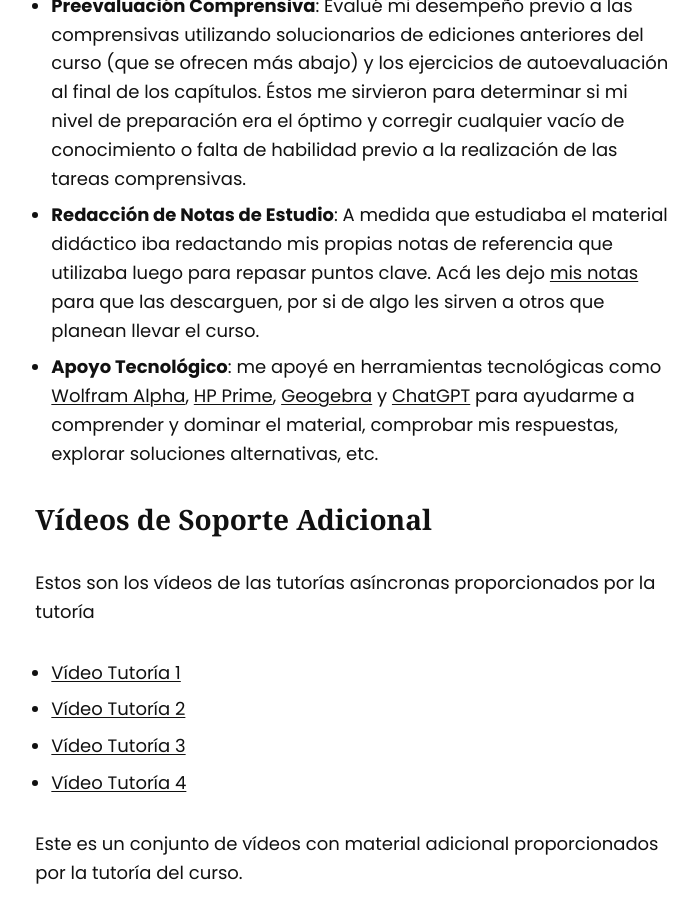
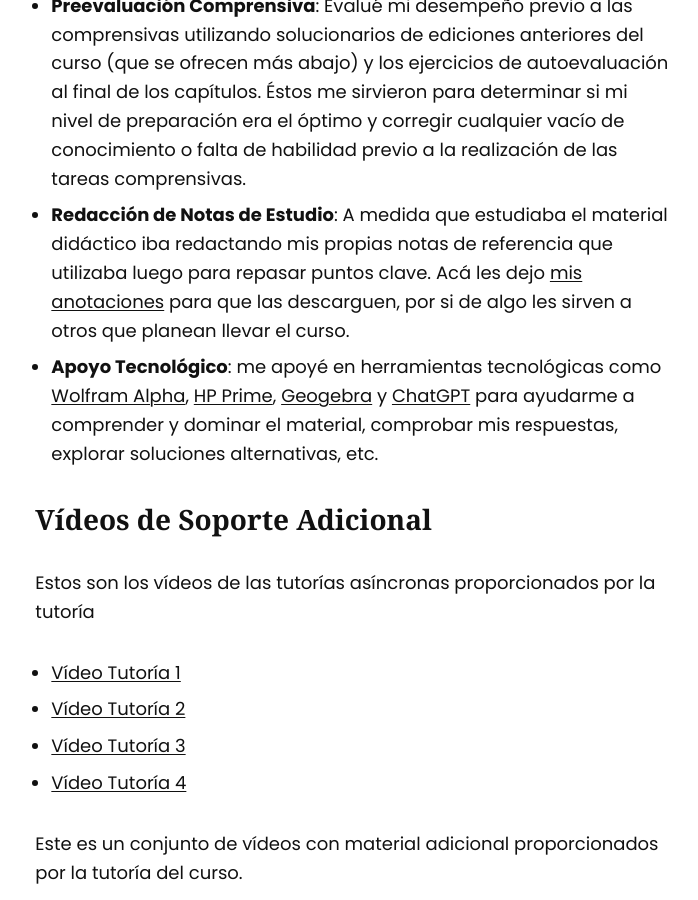
Before and after one commit to asoesem/asoesem.github.io, a Jekyll site: the page built from _posts/2023-12-23-logica-y-teoria-de-conjuntos-rev.md, in a window 1280 px wide and 900 px high, scrolled down 9426 px. Shown: the whole window, without its empty margins (454-1152 px from the left). Built offline with Jekyll 4.4.1, drawn with Linux system fonts in a browser that asks for light colours.

```diff
--- a/_posts/2023-12-23-logica-y-teoria-de-conjuntos-rev.md
+++ b/_posts/2023-12-23-logica-y-teoria-de-conjuntos-rev.md
@@ -134,7 +134,7 @@
 * **Foro de Consultas**: Consulté extensivamente en los foros. Cada vez que me encontraba algo en el libro que no comprendía, escribía una entrada en el foro y compañeros y tutores siempre me ayudaron a encontrar las respuestas. Escribí varias decenas de preguntas en el foro, y participé en discusiones muy interesantes y enriquecedoras con compañeros y profesores. Siempre me ha parecido extraño que los estudiantes no explotamos más este recurso, pero en mi caso personal siempre hago el propio de aclarar mis dudas en los foros.
 * **Tutorías**: Estuve presente en todas las tutorías y tuve oportunidad de evacuar dudas adicionales y solicitar guía del tutor sobre como prepararme apropiadamente para las evaluaciones comprensivas. No siempre es fácil asistir a las tutorías, y al ser en fines de semana, muchos prefieren verlas de forma asíncrona. Sin embargo, el estar presente en las tutorías, no solo le permite al estudiante realizar consultas en tiempo real, sino que además le permite construir una relación con el tutor y sus compañeros que no se puede desestimar. Esta participación activa puede hacer la experiencia de aprendizaje algo más enriquecedor y, en mi caso, ha sido clave para el éxito. Entonces, cuando el curso tiene un buen tutor, como es el caso de este curso, pienso que vale la pena asistir en vivo siempre que sea posible.
 * **Preevaluación Comprensiva**: Evalué mi desempeño previo a las comprensivas utilizando solucionarios de ediciones anteriores del curso (que se ofrecen más abajo) y los ejercicios de autoevaluación al final de los capítulos. Éstos me sirvieron para determinar si mi nivel de preparación era el óptimo y corregir cualquier vacío de conocimiento o falta de habilidad previo a la realización de las tareas comprensivas.
-* **Redacción de Notas de Estudio**: A medida que estudiaba el material didáctico iba redactando mis propias notas de referencia que utilizaba luego para repasar puntos clave. Acá les dejo [mis notas][38] para que las descarguen, por si de algo les sirven a otros que planean llevar el curso.
+* **Redacción de Notas de Estudio**: A medida que estudiaba el material didáctico iba redactando mis propias notas de referencia que utilizaba luego para repasar puntos clave. Acá les dejo [mis anotaciones][38] para que las descarguen, por si de algo les sirven a otros que planean llevar el curso.
 * **Apoyo Tecnológico**: me apoyé en herramientas tecnológicas como [Wolfram Alpha][40], [HP Prime][44], [Geogebra][42] y [ChatGPT][43] para ayudarme a comprender y dominar el material, comprobar mis respuestas, explorar soluciones alternativas, etc.
 
 ## Vídeos de Soporte Adicional
```
Also changed, not shown: other parts of _posts/2023-12-23-logica-y-teoria-de-conjuntos-rev.md (+1 -1 lines).
